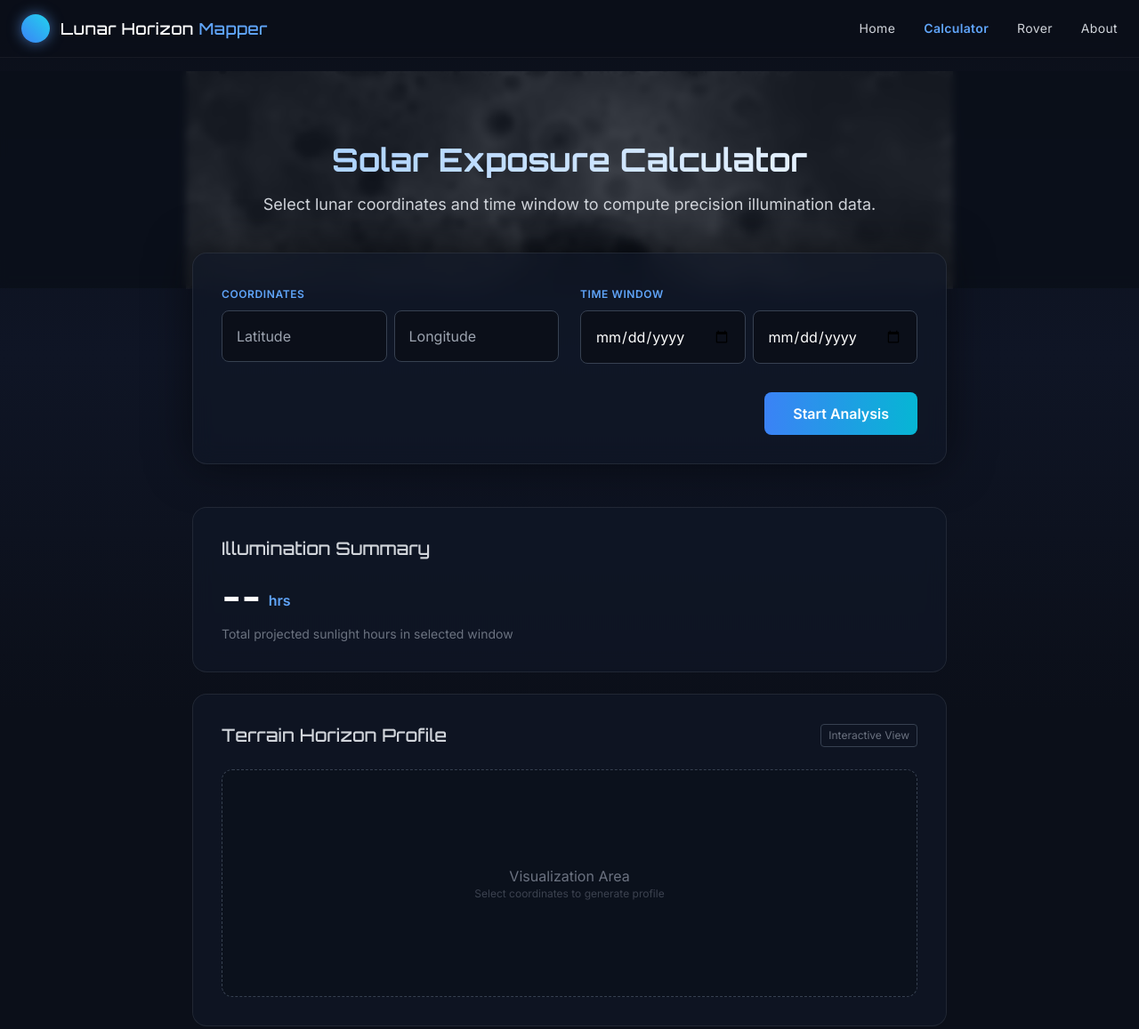
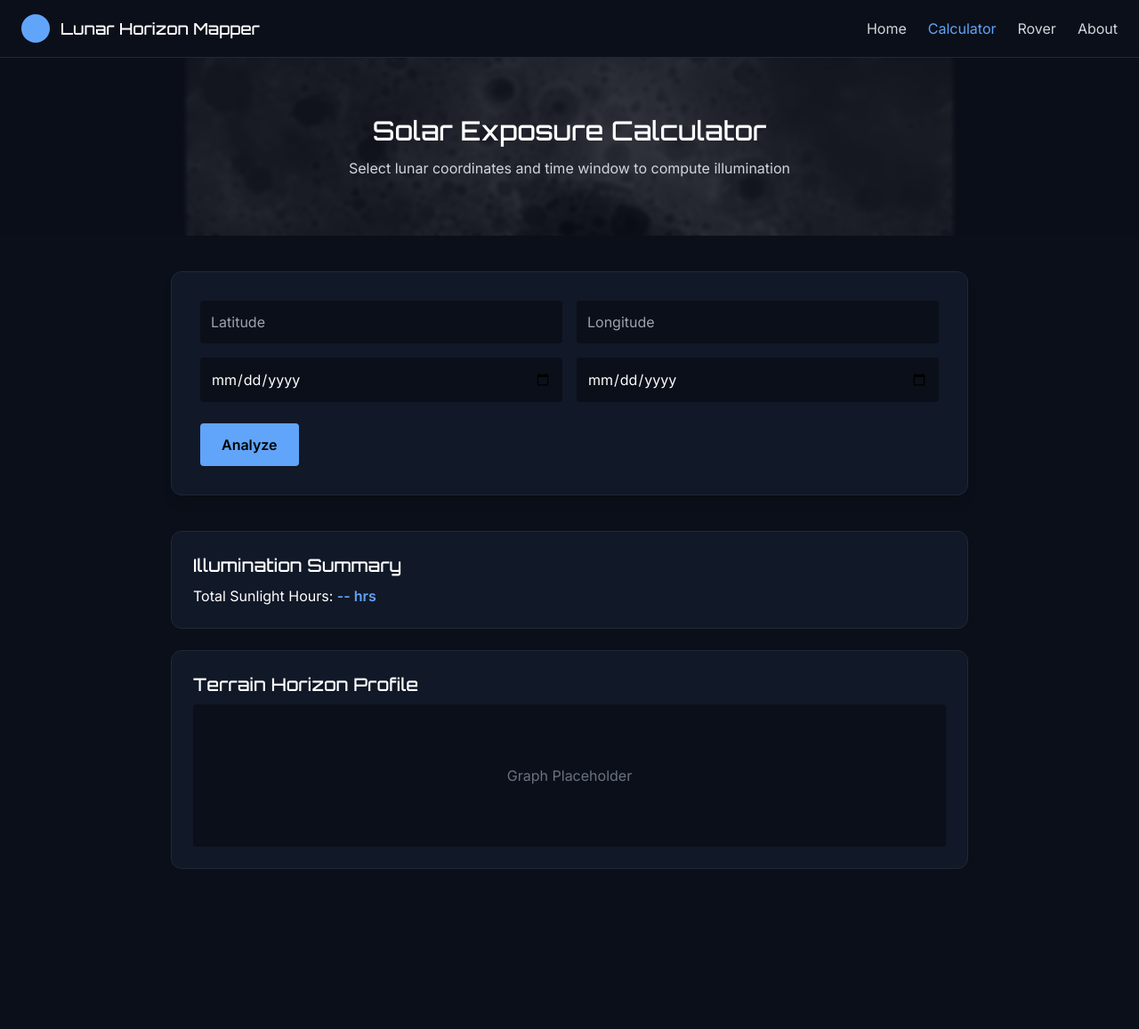
Before and after one commit to abelphilip482-droid/Lunar_Horizon_Project, a plain HTML site: page Front End V2/calculator.html in a window 1280 px wide. Shown: the top 1157 px of the page at 89% size. After the commit the page ends 977 px from the top, so only its background shows below. Drawn offline with nearby package versions, Linux system fonts and the light colour scheme.

Commit message:
Reverted design for calculator and rover page

```diff
--- a/Front End V2/calculator.html
+++ b/Front End V2/calculator.html
@@ -1,111 +1,89 @@
 <!DOCTYPE html>
 <html lang="en">
-
 <head>
 <meta charset="UTF-8">
-  <meta name="viewport" content="width=device-width, initial-scale=1.0">
 <title>Solar Exposure Calculator</title>
-  <link href="https://fonts.googleapis.com/css2?family=Orbitron:wght@500;700&family=Inter:wght@300;400;600&display=swap"
-    rel="stylesheet">
 <script src="https://cdn.tailwindcss.com"></script>
-  <link rel="stylesheet" href="css/style.css">
+<link href="https://fonts.googleapis.com/css2?family=Orbitron:wght@500&family=Inter:wght@300;400;600&display=swap" rel="stylesheet">
+
 <style>
 .moon-map-bg {
   background-image: url("moon_map.png");
   background-size: cover;
   background-position: center;
+  position: relative;
+}
+
+.moon-map-bg::before {
+  content: "";
+  position: absolute;
+  inset: 0;
+  background: rgba(11,15,25,0.85);
+  backdrop-filter: blur(2px);
 }
 </style>
 </head>
 
-<body class="bg-[#0b0f19] text-white font-['Inter'] selection:bg-blue-500 selection:text-white">
+<body class="bg-[#0b0f19] text-white font-['Inter']">
 
-  <!-- Background Effects -->
-  <div class="fixed inset-0 pointer-events-none z-0">
-    <div class="absolute inset-0 bg-gradient-to-b from-[#0b0f19] via-[#0f1525] to-[#0b0f19]"></div>
+<!-- NAVBAR -->
+<nav class="bg-[#0b0f19] text-white px-6 py-4 flex justify-between items-center border-b border-gray-800">
+  <div class="flex items-center gap-3">
+    <div class="w-8 h-8 bg-blue-400 rounded-full"></div>
+    <h1 class="font-['Orbitron'] text-lg">Lunar Horizon Mapper</h1>
   </div>
 
-  <app-navbar active="calculator"></app-navbar>
+  <ul class="flex gap-6 text-gray-300">
+    <li><a href="index.html" class="hover:text-blue-400">Home</a></li>
+    <li><a href="calculator.html" class="text-blue-400">Calculator</a></li>
+    <li><a href="rover.html" class="hover:text-blue-400">Rover</a></li>
+    <li><a href="about.html" class="hover:text-blue-400">About</a></li>
+  </ul>
+</nav>
 
-  <main class="relative z-10 w-full">
 <!-- HEADER BANNER -->
-    <section class="moon-map-bg relative py-20 px-6">
-      <div class="absolute inset-0 bg-[#0b0f19]/80 backdrop-blur-[4px]"></div>
-      <div class="relative z-10 max-w-5xl mx-auto text-center reveal-on-scroll">
-        <h2
-          class="font-['Orbitron'] text-4xl font-bold mb-4 bg-clip-text text-transparent bg-gradient-to-r from-blue-300 to-white">
+<section class="moon-map-bg py-16 px-6">
+  <div class="relative z-10 max-w-5xl mx-auto text-center">
+    <h2 class="font-['Orbitron'] text-3xl mb-3">
       Solar Exposure Calculator
     </h2>
-        <p class="text-gray-300 text-lg">
-          Select lunar coordinates and time window to compute precision illumination data.
+    <p class="text-gray-300">
+      Select lunar coordinates and time window to compute illumination
     </p>
   </div>
 </section>
 
 <!-- CALCULATOR CARD -->
-    <section class="max-w-4xl mx-auto -mt-10 px-6 relative z-20 pb-20">
-      <div class="glass-panel p-8 rounded-2xl shadow-[0_0_50px_rgba(0,0,0,0.5)] reveal-on-scroll animate-delay-100">
+<section class="max-w-4xl mx-auto mt-10 bg-[#111827] p-8 rounded-xl shadow-lg border border-gray-800 relative z-10">
 
-        <div class="grid md:grid-cols-2 gap-6">
-          <div class="space-y-2">
-            <label class="text-xs text-blue-400 uppercase tracking-wider font-semibold">Coordinates</label>
-            <div class="grid grid-cols-2 gap-2">
-              <input placeholder="Latitude"
-                class="bg-[#0b0f19] border border-gray-700 p-4 rounded-lg text-white focus:border-blue-500 focus:outline-none focus:ring-1 focus:ring-blue-500 transition-all">
-              <input placeholder="Longitude"
-                class="bg-[#0b0f19] border border-gray-700 p-4 rounded-lg text-white focus:border-blue-500 focus:outline-none focus:ring-1 focus:ring-blue-500 transition-all">
+  <div class="grid grid-cols-2 gap-4">
+    <input placeholder="Latitude" class="bg-[#0b0f19] p-3 rounded text-white">
+    <input placeholder="Longitude" class="bg-[#0b0f19] p-3 rounded text-white">
+    <input type="date" class="bg-[#0b0f19] p-3 rounded text-white">
+    <input type="date" class="bg-[#0b0f19] p-3 rounded text-white">
+  </div>
+
+  <button class="mt-6 bg-blue-400 text-black px-6 py-3 rounded font-semibold hover:bg-blue-300">
+    Analyze
+  </button>
+</section>
+
+<!-- RESULTS PLACEHOLDER -->
+<section class="max-w-4xl mx-auto mt-10 space-y-6">
+
+  <div class="bg-[#111827] p-6 rounded-xl border border-gray-800">
+    <h3 class="font-['Orbitron'] text-xl mb-2">Illumination Summary</h3>
+    <p>Total Sunlight Hours: <span class="text-blue-400 font-bold">-- hrs</span></p>
+  </div>
+
+  <div class="bg-[#111827] p-6 rounded-xl border border-gray-800">
+    <h3 class="font-['Orbitron'] text-xl mb-2">Terrain Horizon Profile</h3>
+    <div class="h-40 bg-[#0b0f19] rounded flex items-center justify-center text-gray-500">
+      Graph Placeholder
     </div>
   </div>
 
-          <div class="space-y-2">
-            <label class="text-xs text-blue-400 uppercase tracking-wider font-semibold">Time Window</label>
-            <div class="grid grid-cols-2 gap-2">
-              <input type="date"
-                class="bg-[#0b0f19] border border-gray-700 p-4 rounded-lg text-white focus:border-blue-500 focus:outline-none focus:ring-1 focus:ring-blue-500 transition-all text-gray-400">
-              <input type="date"
-                class="bg-[#0b0f19] border border-gray-700 p-4 rounded-lg text-white focus:border-blue-500 focus:outline-none focus:ring-1 focus:ring-blue-500 transition-all text-gray-400">
-            </div>
-          </div>
-        </div>
+</section>
 
-        <div class="mt-8 flex justify-end">
-          <button
-            class="bg-gradient-to-r from-blue-500 to-cyan-500 text-white px-8 py-3 rounded-lg font-bold hover:shadow-[0_0_20px_rgba(59,130,246,0.6)] transition-all hover:scale-105 active:scale-95">
-            Start Analysis
-          </button>
-        </div>
-      </div>
-
-      <!-- RESULTS -->
-      <div class="mt-12 space-y-6">
-        <div class="glass-panel p-8 rounded-2xl reveal-on-scroll animate-delay-200">
-          <h3 class="font-['Orbitron'] text-xl mb-4 text-gray-300">Illumination Summary</h3>
-          <div class="flex items-end gap-2">
-            <span class="text-5xl font-bold text-white">--</span>
-            <span class="text-blue-400 font-bold mb-2">hrs</span>
-          </div>
-          <p class="text-gray-500 text-sm mt-2">Total projected sunlight hours in selected window</p>
-        </div>
-
-        <div class="glass-panel p-8 rounded-2xl reveal-on-scroll animate-delay-300">
-          <div class="flex justify-between items-center mb-6">
-            <h3 class="font-['Orbitron'] text-xl text-gray-300">Terrain Horizon Profile</h3>
-            <div class="text-xs text-gray-500 border border-gray-700 px-2 py-1 rounded">Interactive View</div>
-          </div>
-          <div
-            class="h-64 bg-[#0b0f19]/50 rounded-xl border border-dashed border-gray-700 flex items-center justify-center text-gray-500 group cursor-crosshair hover:border-blue-500/50 transition-colors">
-            <div class="text-center">
-              <p>Visualization Area</p>
-              <p class="text-xs opacity-50">Select coordinates to generate profile</p>
-            </div>
-          </div>
-        </div>
-      </div>
-    </section>
-  </main>
-
-  <app-footer></app-footer>
-  <script defer src="js/main.js"></script>
 </body>
-
 </html>
```
Also changed, not shown: Front End V2/rover.html (+37 -64 lines). Lines whose indentation alone changed are shown as unchanged.
